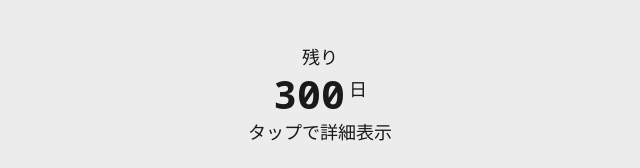
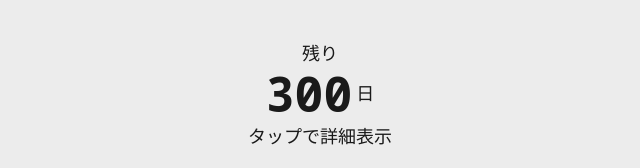
Before and after one commit to raiton-boo/year-project, a Next.js app: page / in a window 1280 px wide. Shown: the part 410-578 px from the top of the page, without its empty margins (320-960 px from the left). Built offline with nearby package versions, Linux system fonts and the light colour scheme.

Commit message:
style: フォントのサイズアップ

```diff
--- a/src/components/features/RemainingDays.tsx
+++ b/src/components/features/RemainingDays.tsx
@@ -19,7 +19,7 @@ function TimeUnit({ value, unit, large = false }: TimeUnitProps) {
         className="font-number leading-none"
         style={{
           fontSize: large
-            ? 'clamp(1.5rem, 5vw, 2.5rem)'
+            ? 'clamp(2rem, 6vw, 3rem)'
             : 'var(--font-size-xl)',
           fontWeight: 600,
         }}
```
